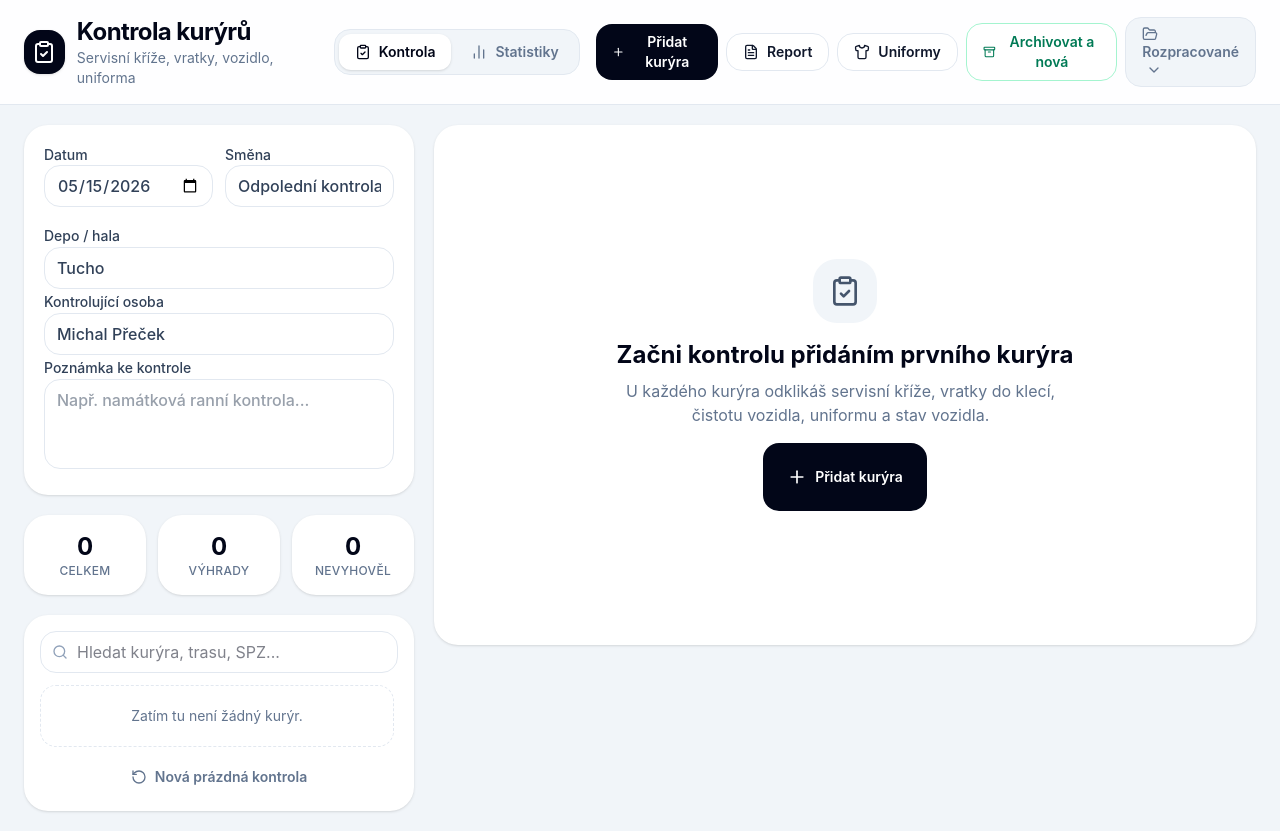
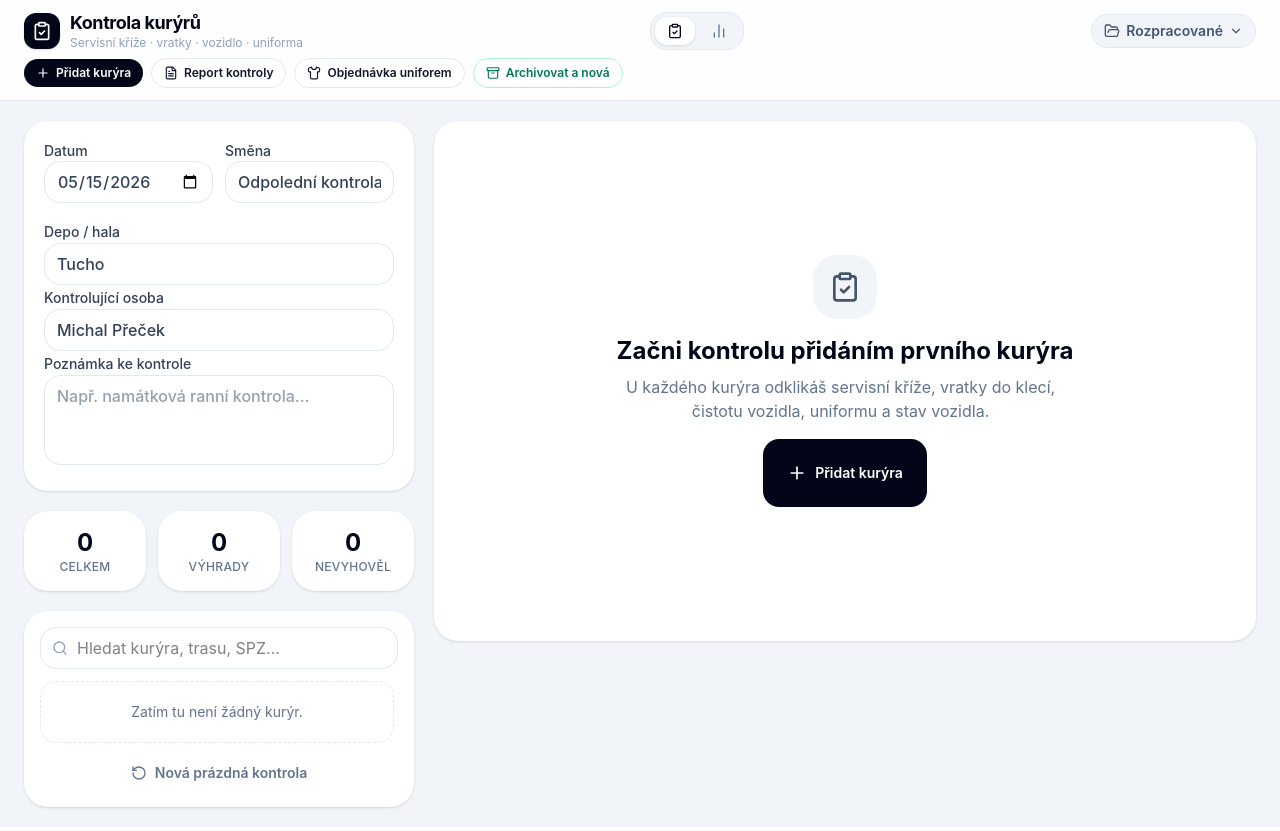
Before and after one commit to Kowacos/courier-check-app, a React (Vite) app: page / in a window 1280 px wide. Built offline with nearby package versions, Linux system fonts and the light colour scheme.

Commit message:
major fixes and updates 3

```diff
--- a/src/App.jsx
+++ b/src/App.jsx
@@ -734,7 +734,6 @@ export default function CourierCheckApp() {
   }
 
   // Automaticky přidej/aktualizuj aktuální kontrolu v draftech při každé změně (jen pokud má id)
-  // eslint-disable-next-line react-hooks/exhaustive-deps
   useEffect(() => {
     if (!inspection.id) return;
     // eslint-disable-next-line react-hooks/set-state-in-effect
@@ -795,55 +794,87 @@ export default function CourierCheckApp() {
       </AnimatePresence>
 
       <header className="print-hide-on-print sticky top-0 z-20 border-b border-slate-200 bg-white/90 backdrop-blur-xl">
-        <div className="mx-auto flex max-w-7xl items-center justify-between gap-4 px-4 py-4 sm:px-6">
-          <div className="flex items-center gap-3">
-            <div className="flex h-11 w-11 items-center justify-center rounded-2xl bg-slate-950 text-white shadow-sm">
-              <ClipboardCheck className="h-6 w-6" />
+        {/* ── ŘÁDEK 1: Logo + Navigace + Rozpracované ── */}
+        <div className="mx-auto flex max-w-7xl items-center justify-between gap-3 px-4 pt-3 pb-2 sm:px-6">
+          {/* Logo */}
+          <div className="flex items-center gap-2.5 shrink-0">
+            <div className="flex h-9 w-9 items-center justify-center rounded-xl bg-slate-950 text-white shadow-sm">
+              <ClipboardCheck className="h-5 w-5" />
             </div>
-            <div>
-              <h1 className="text-xl font-bold tracking-tight sm:text-2xl">Kontrola kurýrů</h1>
-              <p className="text-sm text-slate-500">Servisní kříže, vratky, vozidlo, uniforma</p>
+            <div className="hidden sm:block">
+              <h1 className="text-lg font-bold tracking-tight leading-tight">Kontrola kurýrů</h1>
+              <p className="text-xs text-slate-400 leading-tight">Servisní kříže · vratky · vozidlo · uniforma</p>
             </div>
+            <h1 className="sm:hidden text-base font-bold tracking-tight">Kurýři</h1>
           </div>
+
+          {/* Tab přepínač — uprostřed */}
           <div className="flex items-center gap-1 rounded-2xl border border-slate-200 bg-slate-100 p-1">
-            <button onClick={() => setActiveTab("check")} className={`flex items-center gap-2 rounded-xl px-4 py-2 text-sm font-semibold transition ${activeTab === "check" ? "bg-white shadow-sm text-slate-950" : "text-slate-500 hover:text-slate-800"}`}>
-              <ClipboardCheck className="h-4 w-4" /> Kontrola
-              {isEditingArchived && <span className="rounded-full bg-amber-400 text-white text-xs px-1.5 py-0.5">archiv</span>}
+            <button onClick={() => setActiveTab("check")}
+              className={`flex items-center gap-1.5 rounded-xl px-3 py-1.5 text-sm font-semibold transition ${activeTab === "check" ? "bg-white shadow-sm text-slate-950" : "text-slate-500 hover:text-slate-800"}`}>
+              <ClipboardCheck className="h-4 w-4" />
+              <span className="hidden xs:inline">Kontrola</span>
+              {isEditingArchived && <span className="rounded-full bg-amber-400 text-white text-xs px-1.5 py-0.5 hidden sm:inline">archiv</span>}
             </button>
-            <button onClick={() => setActiveTab("stats")} className={`flex items-center gap-2 rounded-xl px-4 py-2 text-sm font-semibold transition ${activeTab === "stats" ? "bg-white shadow-sm text-slate-950" : "text-slate-500 hover:text-slate-800"}`}>
-              <BarChart2 className="h-4 w-4" /> Statistiky
+            <button onClick={() => setActiveTab("stats")}
+              className={`flex items-center gap-1.5 rounded-xl px-3 py-1.5 text-sm font-semibold transition ${activeTab === "stats" ? "bg-white shadow-sm text-slate-950" : "text-slate-500 hover:text-slate-800"}`}>
+              <BarChart2 className="h-4 w-4" />
+              <span className="hidden xs:inline">Statistiky</span>
               {archive.length > 0 && <span className="rounded-full bg-slate-950 text-white text-xs px-1.5 py-0.5">{archive.length}</span>}
             </button>
           </div>
-          <div className="flex items-center gap-2">
+
+          {/* Tlačítko Rozpracované — vždy viditelné */}
+          <button onClick={() => setShowDrafts(cur => !cur)}
+            className="relative flex items-center gap-1.5 rounded-2xl border border-slate-200 bg-slate-100 px-3 py-1.5 text-sm font-semibold text-slate-600 hover:bg-slate-200 transition shrink-0">
+            <FolderOpen className="h-4 w-4 shrink-0" />
+            <span className="hidden sm:inline">Rozpracované</span>
+            {drafts.length > 0 && (
+              <span className="rounded-full bg-rose-500 text-white text-xs h-5 w-5 flex items-center justify-center">{drafts.length}</span>
+            )}
+            <ChevronDown className={`h-3.5 w-3.5 transition-transform ${showDrafts ? "rotate-180" : ""}`} />
+          </button>
+        </div>
+
+        {/* ── ŘÁDEK 2: Akční tlačítka ── */}
+        {(activeTab === "check" || (activeTab === "stats" && archive.length > 0)) && (
+          <div className="mx-auto flex max-w-7xl items-center gap-2 px-4 pb-3 sm:px-6 flex-wrap">
             {activeTab === "check" && (
               <>
-                <Button onClick={addCourier}><Plus className="mr-2 h-4 w-4" /> Přidat kurýra</Button>
-                <Button variant="outline" onClick={() => setPrintModal({ type: "inspection", inspection, archive: null })}>
-                  <FileText className="mr-2 h-4 w-4" /> Report
+                <Button onClick={addCourier} size="sm">
+                  <Plus className="h-3.5 w-3.5 mr-1.5" />
+                  <span>Přidat kurýra</span>
                 </Button>
-                <Button variant="outline" onClick={() => setPrintModal({ type: "uniform", inspection, archive: null })}>
-                  <Shirt className="mr-2 h-4 w-4" /> Uniformy
+                <Button variant="outline" size="sm" onClick={() => setPrintModal({ type: "inspection", inspection, archive: null })}>
+                  <FileText className="h-3.5 w-3.5 mr-1.5" />
+                  <span className="hidden sm:inline">Report kontroly</span>
+                  <span className="sm:hidden">Report</span>
+                </Button>
+                <Button variant="outline" size="sm" onClick={() => setPrintModal({ type: "uniform", inspection, archive: null })}>
+                  <Shirt className="h-3.5 w-3.5 mr-1.5" />
+                  <span className="hidden sm:inline">Objednávka uniforem</span>
+                  <span className="sm:hidden">Uniformy</span>
                 </Button>
                 {isEditingArchived
-                  ? <Button variant="success" onClick={saveEditedBackToArchive}><Save className="mr-2 h-4 w-4" /> Uložit do archivu</Button>
-                  : <Button variant="success" onClick={archiveAndReset}><Archive className="mr-2 h-4 w-4" /> Archivovat a nová</Button>}
+                  ? <Button variant="success" size="sm" onClick={saveEditedBackToArchive}>
+                      <Save className="h-3.5 w-3.5 mr-1.5" />
+                      <span className="hidden sm:inline">Uložit do archivu</span>
+                      <span className="sm:hidden">Uložit</span>
+                    </Button>
+                  : <Button variant="success" size="sm" onClick={archiveAndReset}>
+                      <Archive className="h-3.5 w-3.5 mr-1.5" />
+                      <span className="hidden sm:inline">Archivovat a nová</span>
+                      <span className="sm:hidden">Archivovat</span>
+                    </Button>}
               </>
             )}
             {activeTab === "stats" && archive.length > 0 && (
-              <Button variant="outline" onClick={() => setPrintModal({ type: "stats", inspection: null, archive })}>
-                <Printer className="mr-2 h-4 w-4" /> PDF statistik
+              <Button variant="outline" size="sm" onClick={() => setPrintModal({ type: "stats", inspection: null, archive })}>
+                <Printer className="h-3.5 w-3.5 mr-1.5" /> PDF statistik
               </Button>
             )}
-            <button onClick={() => setShowDrafts(cur => !cur)} className="relative rounded-2xl border border-slate-200 bg-slate-100 px-4 py-2 text-sm font-semibold text-slate-500 hover:text-slate-800">
-              <FolderOpen className="mr-2 h-4 w-4" /> Rozpracované
-              {drafts.length > 0 && (
-                <span className="absolute -top-1 -right-1 rounded-full bg-rose-500 text-white text-xs h-5 w-5 flex items-center justify-center">{drafts.length}</span>
-              )}
-              <ChevronDown className={`ml-1 h-4 w-4 transition-transform ${showDrafts ? "rotate-180" : ""}`} />
-            </button>
           </div>
-        </div>
+        )}
       </header>
 
       {activeTab === "stats" ? (
```
